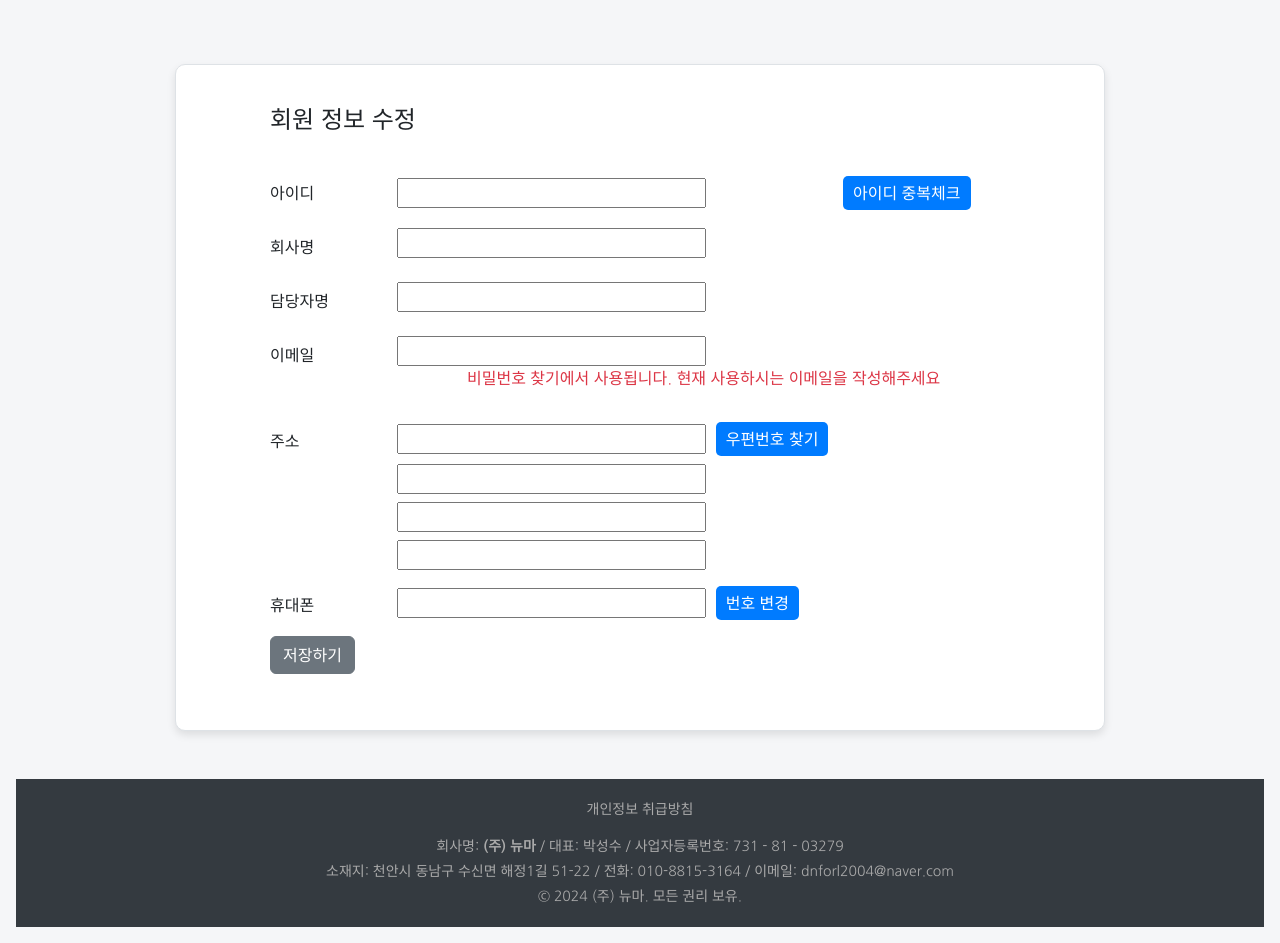
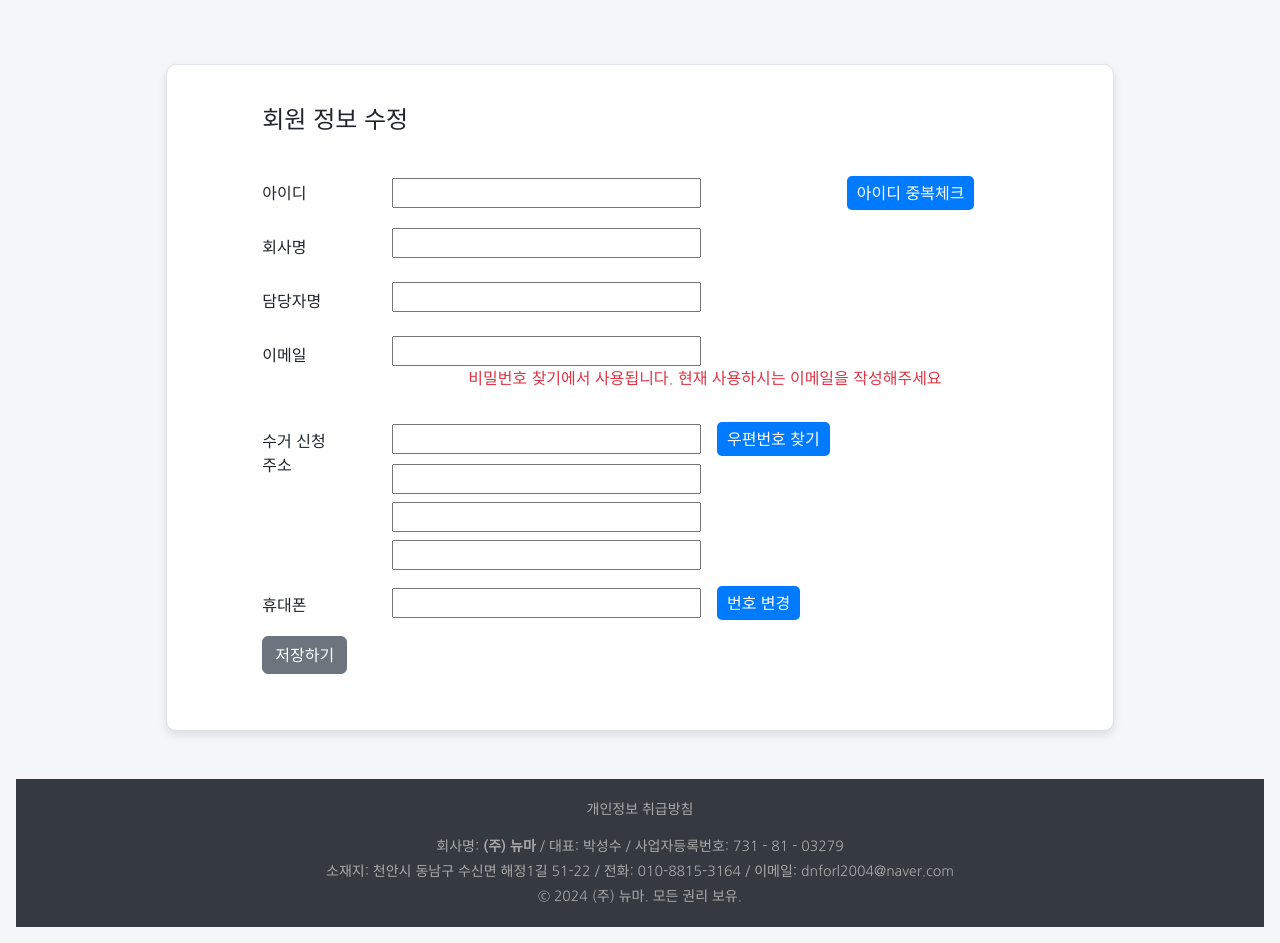
Before and after one commit to ulbin67/newma_gabia, a Django app: template single_page/templates/my_page/update_info.html in a window 1280 px wide. Shown: the part 72-1015 px from the top of the page. Run offline with Django 5.2, Linux system fonts and the light colour scheme; the template is opened without the code that fills it, so the values that code supplies are empty, except form fields; tables that the repository leaves empty hold one stand-in row (values such as "Sample post"); form fields are guessed from the names that the template uses; some libraries are stand-ins or nearby versions.

Commit message:
modify 1

```diff
--- a/single_page/templates/my_page/update_info.html
+++ b/single_page/templates/my_page/update_info.html
@@ -8,6 +8,7 @@
         border-radius: 10px;
         padding: 40px 20px;
         box-shadow: 0 4px 8px rgba(0,0,0,0.1);
+        width: 85%;
     }
 
     .btn-custom {
@@ -41,64 +42,64 @@
 {% endif %}
 
 <div class="container d-flex justify-content-center">
-    <div class="border col-10">
+    <div class="border">
         <form name="update" class="col-10 mx-auto" action="" method="post"> {% csrf_token %}
             <h4 class="mb-3">회원 정보 수정</h4><br>
             <div class="row mb-3 d-flex align-items-center">
-                <label class="col-2 col-form-label">아이디</label>
-                <div class="col-7">
+                <label class="col-md-2 col-form-label">아이디</label>
+                <div class="col-md-7 col-12">
                     {{form.username|add_class:"form-control bg-light"|attr:"readonly=readonly placeholder=아이디"}}
                 </div>
-                <div class="col-3">
+                <div class="col-md-3 col-12">
                     <button type="button" id="check_id_button" onclick="check_id()" class="btn btn-custom">아이디 중복체크</button>
                 </div>
             </div>
 
             <div class="row mb-3">
-                <label class="col-2 col-form-label">회사명</label>
-                <div class="col-10">
+                <label class="col-md-2 col-12 col-form-label">회사명</label>
+                <div class="col-md-10 col-12">
                     {{form.company_name|add_class:"form-control"|attr:"placeholder=회사명"}}
                 </div>
             </div>
 
             <div class="row mb-3">
-                <label class="col-2 col-form-label">담당자명</label>
-                <div class="col-10">
+                <label class="col-md-2 col-12 col-form-label">담당자명</label>
+                <div class="col-md-10 col-12">
                     {{form.name|add_class:"form-control"|attr:"placeholder=담당자명"}}
                 </div>
             </div>
 
             <div class="row mb-3">
-                <label class="col-2 col-form-label">이메일</label>
-                <div class="col-10">
+                <label class="col-md-2 col-12 col-form-label">이메일</label>
+                <div class="col-md-10 col-12">
                     {{form.email|add_class:"form-control mb-2"|attr:"placeholder=이메일"}}
                     <p class="text-danger text-center">비밀번호 찾기에서 사용됩니다. 현재 사용하시는 이메일을 작성해주세요</p>
                 </div>
             </div>
 
             <div class="row mb-3">
-                <label class="col-2 col-form-label">주소</label>
-                <div class="col-10">
+                <label class="col-md-2 col-12 col-form-label">수거 신청<br> 주소</label>
+                <div class="col-md-10 col-12">
                     <div class="row mb-2 d-flex align-items-center">
-                        <div class="col-6">
+                        <div class="col-md-6 col-4">
                             {{ form.address_num | add_class:"form-control bg-light"|attr:"id=sample6_postcode placeholder=우편번호 readonly='readonly'" }}
                         </div>
-                        <div class="col-6">
+                        <div class="col-md-6 col-8">
                             <button type="button" onclick="sample6_execDaumPostcode()" class="btn btn-custom">우편번호 찾기</button>
                         </div>
                     </div>
                     <div class="row mb-2">
-                        <div class="col">
+                        <div class="col-12">
                             {{ form.address_info | add_class:"form-control form-control-custom bg-light"|attr:"id=sample6_address placeholder=도로명주소 readonly='readonly'" }}
                         </div>
                     </div>
                     <div class="row mb-2">
-                        <div class="col">
+                        <div class="col-12">
                             {{ form.address_detail | add_class:"form-control form-control-custom"|attr:"id=sample6_detailAddress placeholder=상세주소" }}
                         </div>
                     </div>
                     <div class="row">
-                        <div class="col">
+                        <div class="col-12">
                             {{ form.deli_request|add_class:"form-control form-control-custom"|attr:"id=sample6_extraAddress placeholder=세부사항" }}
                         </div>
                     </div>
@@ -106,13 +107,13 @@
             </div>
 
             <div class="row mb-3">
-                <label for="phone_telecom" class="col-sm-2 col-form-label">휴대폰</label>
-                <div class="col">
+                <label for="phone_telecom" class="col-md-2 col-12 col-form-label">휴대폰</label>
+                <div class="col-md-10 col-12">
                     <div class="row d-flex align-items-center mb-3">
-                        <div class="col-6">
+                        <div class="col-md-6 col-12">
                             {{form.phone_num|add_class:"form-control bg-light"|attr:"readonly"}}
                         </div>
-                        <div class="col-3">
+                        <div class="col-md-3 col-12">
                             <button type="button" id = "verify_button" onclick="verify()" class="btn btn-custom">번호 변경</button>
                         </div>
                     </div>
--- a/single_page/templates/single_page/base.html
+++ b/single_page/templates/single_page/base.html
@@ -27,6 +27,11 @@
         .container-fluid {
             min-height: 70vh;
         }
+        @media (max-width: 576px) {
+            .container-fluid {
+                min-height: fit-content;
+            }
+        }
     </style>
 </head>
 <body style="overflow-x: hidden">
--- a/single_page/templates/single_page/main.html
+++ b/single_page/templates/single_page/main.html
@@ -1,4 +1,7 @@
 {% extends 'single_page/base.html' %}
+    {% block extra-style %}
+
+    {% endblock %}
     {% block main_area %}
     {%load static%}
     <div class="text-center">
```
Also changed, not shown: templates/registration/register.html (+34 -25 lines).
